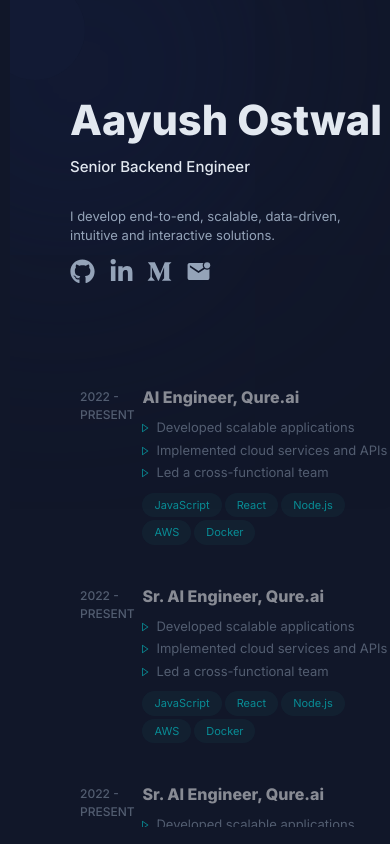
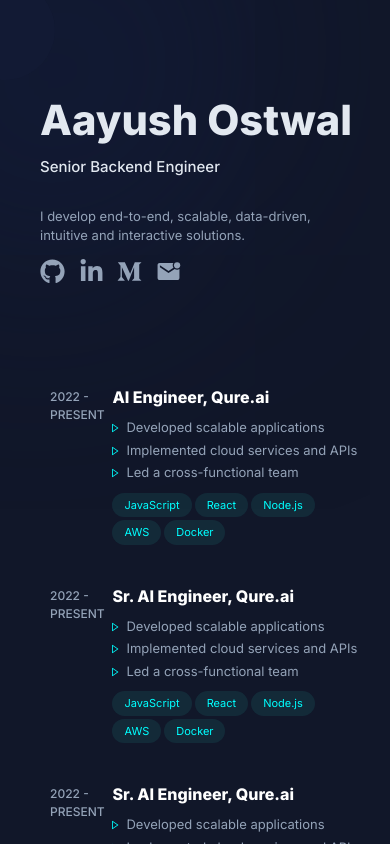
Before and after one commit to aayushostwal/aayushostwal.github.io, a React (Vite) app: page / in a window 390 px wide. Built offline with nearby package versions, Linux system fonts and the light colour scheme.

Commit message:
Fixed scrolling issue in mobile view

```diff
--- a/index.html
+++ b/index.html
@@ -3,6 +3,7 @@
   <head>
     <meta charset="UTF-8" />
     <link rel="icon" type="image/svg+xml" href="/vite.svg" />
+    <meta name="viewport" content="width=device-width, initial-scale=1.0" />
     <link href='https://fonts.googleapis.com/css?family=Inter' rel='stylesheet'>
     <link href="https://fonts.googleapis.com/css2?family=Inter:wght@800&display=swap" rel="stylesheet">
     <link href="https://fonts.googleapis.com/css2?family=Inter:wght@500&display=swap" rel="stylesheet">
@@ -23,6 +24,20 @@
   </head>
   <body>
     <div id="root"></div>
+    <script>
+      function adjustPadding() {
+        const body = document.body;
+
+        // Check if the screen width is 768px or less (for mobile)
+        if (window.innerWidth <= 768) {
+          body.style.marginLeft = '-30px'; // Set padding for mobile
+        }
+      }
+
+      // Run the function on page load and when resizing the window
+      window.addEventListener('load', adjustPadding);
+      window.addEventListener('resize', adjustPadding);
+    </script>
     <script type="module" src="/src/main.tsx"></script>
   </body>
 </html>
--- a/src/components/Layout.tsx
+++ b/src/components/Layout.tsx
@@ -9,8 +9,9 @@
 
 export default function AppLayout() {
   const isMobile = useMediaQuery("(max-width: 768px)");
-  const [hoveringProjectName, setHoveringProjectName] = useState("null");
+  const [hoveringProjectName, setHoveringProjectName] = useState("");
   console.log("hoveringProjectName", hoveringProjectName);
+  console.log("isMobile", isMobile);
   const projectDetails: ProjectDetails[] = [
     qure.qureSrProject,
     qure.qureProject,
@@ -28,18 +29,21 @@
       style={{
         display: "grid",
         gridTemplateColumns: isMobile ? "1fr" : "1fr 1.2fr",
+        gridTemplateRows: isMobile ? "auto auto" : "auto",
         width: "98vw",
-        height: "98vh",
+        height: isMobile ? "auto" : "98vh", // Adjust height for mobile
         margin: 0,
         padding: 0,
-        overflow: "hidden",
+        // overflow: "hidden",
+        overflowY: isMobile ? "auto" : "hidden",
       }}
     >
       <Box
         style={{
           paddingLeft: 60,
           paddingTop: 70,
-          overflow: "auto",
+          overflow: "visible",
+          // height: "auto",
         }}
       >
         <BioSection />
@@ -48,10 +52,12 @@
         style={{
           paddingLeft: 60,
           paddingTop: 70,
-          overflow: "auto",
+          ...(isMobile
+            ? { height: "100vh", overflow: "visible" }
+            : { overflow: "auto" }),
           "&:hover": {
-            backgroundColor: "lightgray", // Change to your desired hover color
-            border: "2px solid blue", // Change to your desired border style
+            backgroundColor: "lightgray",
+            border: "2px solid blue",
           },
         }}
       >
```
